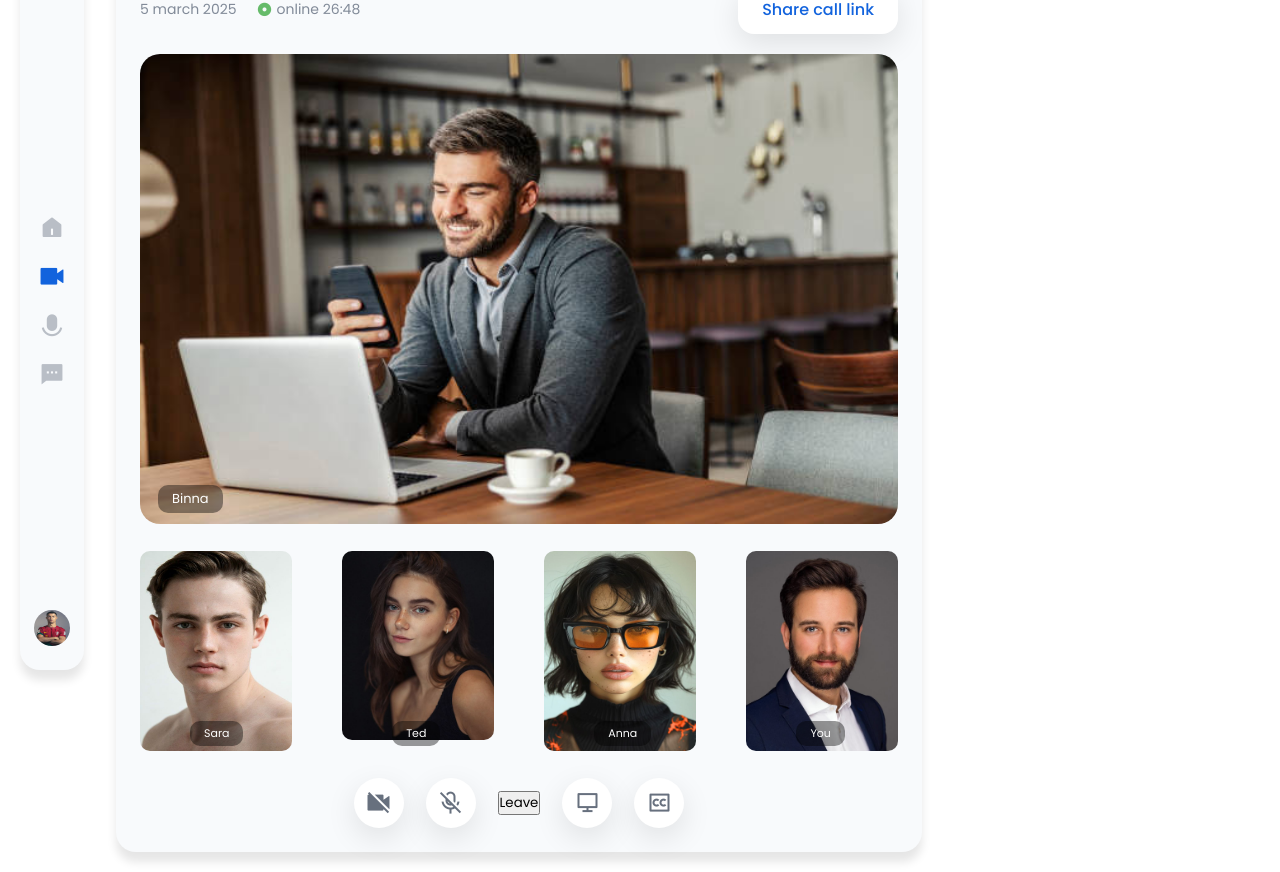
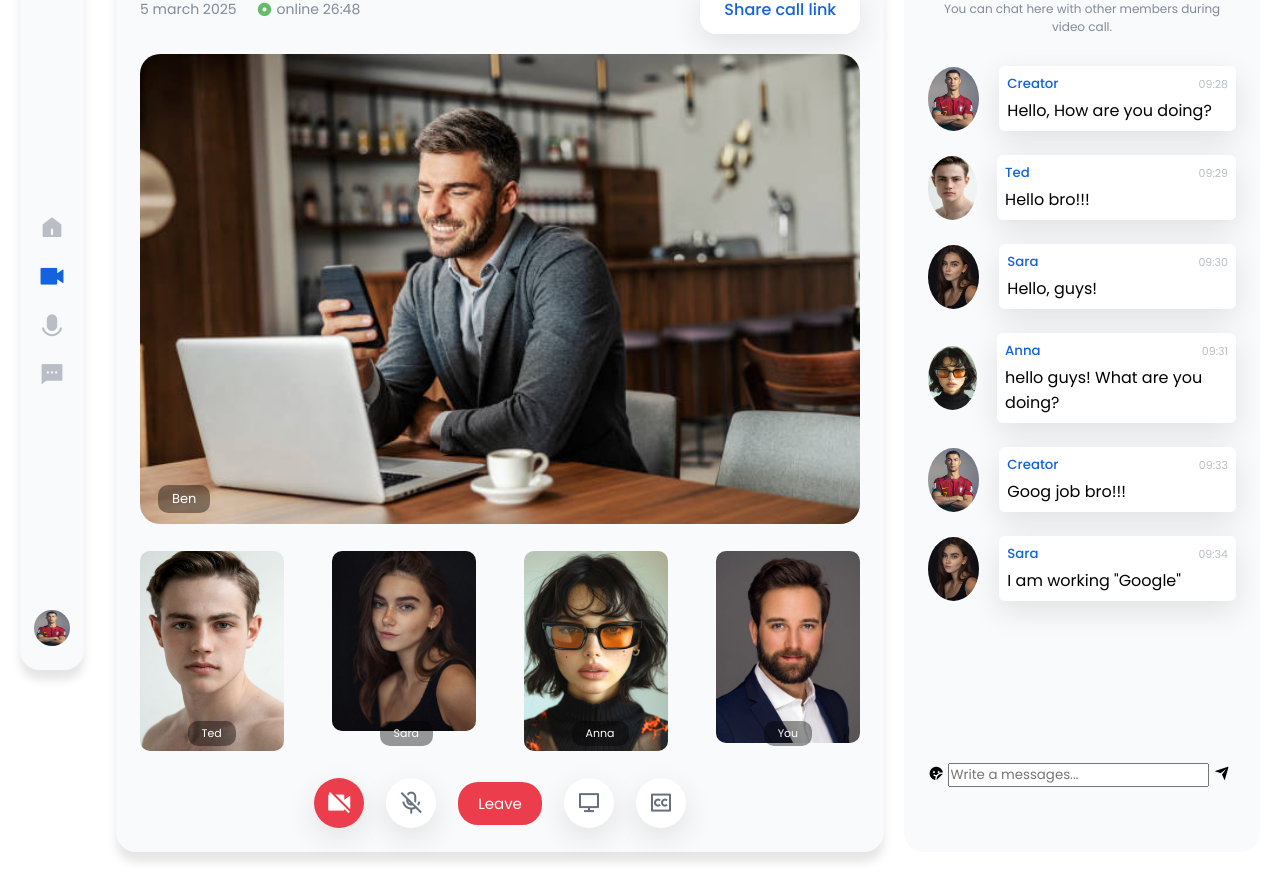
Before and after one commit to creator-cpu/video-programm, a plain HTML site: page index.html in a window 1280 px wide. Shown: the part 94-966 px from the top of the page. Drawn offline with nearby package versions, Linux system fonts and the light colour scheme.

Commit message:
O‘zgarish qo‘shildi

```diff
--- a/index.html
+++ b/index.html
@@ -47,16 +47,16 @@
         <div class="call">
             <div class="host">
                 <img src="assets/host.jpg">
-                <div class="tag">Binna</div>
+                <div class="tag">Ben</div>
             </div>
             <div class="clients">
                 <div class="item">
                     <img src="assets/s1.jfif">
-                    <div class="tag">Sara</div>
+                    <div class="tag">Ted</div>
                 </div>
                 <div class="item">
                     <img src="assets/s2.jfif">
-                    <div class="tag">Ted</div>
+                    <div class="tag">Sara</div>
                 </div>
                 <div class="item">
                     <img src="assets/s3.jfif">
@@ -78,7 +78,77 @@
         </div>
     </div>
 
-    <aside class="right-section"></aside>
+    <aside class="right-section">
+        <h3>Messages</h3>
+        <p>You can chat here with other members during video call.</p>
+        <div class="messages">
+            <div class="item">
+                <img src="assets/ranaldo.jfif">
+                <div class="text">
+                    <div class="info">
+                        <h5>Creator</h5>
+                        <p>09:28</p>
+                    </div>
+                    <p>Hello, How are you doing?</p>
+                </div>
+            </div>
+            <div class="item">
+                <img src="assets/s1.jfif">
+                <div class="text">
+                    <div class="info">
+                        <h5>Ted</h5>
+                        <p>09:29</p>
+                    </div>
+                    <p>Hello bro!!!</p>
+                </div>
+            </div>
+            <div class="item">
+                <img src="assets/s2.jfif">
+                <div class="text">
+                    <div class="info">
+                        <h5>Sara</h5>
+                        <p>09:30</p>
+                    </div>
+                    <p>Hello, guys!</p>
+                </div>
+            </div>
+            <div class="item">
+                <img src="assets/s3.jfif">
+                <div class="text">
+                    <div class="info">
+                        <h5>Anna</h5>
+                        <p>09:31</p>
+                    </div>
+                    <p>hello guys! What are you doing?</p>
+                </div>
+            </div>
+            <div class="item">
+                <img src="assets/ranaldo.jfif">
+                <div class="text">
+                    <div class="info">
+                        <h5>Creator</h5>
+                        <p>09:33</p>
+                    </div>
+                    <p>Goog job bro!!!</p>
+                </div>
+            </div>
+            <div class="item">
+                <img src="assets/s2.jfif">
+                <div class="text">
+                    <div class="info">
+                        <h5>Sara</h5>
+                        <p>09:34</p>
+                    </div>
+                    <p>I am working  "Google"</p>
+                </div>
+            </div>
+        </div>
+        <div class="send">
+            <i class="ri-emoji-sticker-fill stickerIcon"></i>
+            <input type="text" placeholder="Write a messages...">
+            <i class="ri-send-plane-fill sendIcon"></i>
+        </div>
+    </aside>
 
 
 
--- a/style.css
+++ b/style.css
@@ -169,5 +169,79 @@ body{
     padding: 12px 13px;
     cursor: pointer;
     box-shadow: 0 10px 30px rgba(0, 0, 0, 0.1);
+}
+.main .controls button{
+    font-size: 15px;
+    border: none;
+    background: #eb3d4b;
+    color: #fff;
+    padding: 10px 20px;
+    border-radius: 20px;
+    cursor: pointer;
+    transition: all 0.3s ease;
+}
+.main .controls i.red{
+    color: #fff;
+    background: #eb3d4b;
+    transition: all 0.3s ease;
+}
+.main .controls button:hover, .main .controls i.red:hover{
+    background: #ec0918;
+}
+.right-section{
+    width: 30%;
+    background: #f8fafc;
+    border-radius: 20px;
+    padding: 24px;
+    box-shadow: 0 10px 10px rbga(0, 0, 0, 0.1);
+}
+.right-section > h3{
+    font-size: 20px;
+    text-align: center;
+    margin-bottom: 20px;
+}
+.right-section > p{
+    font-size: 12px;
+    text-align: center;
+    color: #818a98;
+}
+.right-section .messages{
+    margin: 30px 0 10px;
+    display: flex;
+    flex-direction: column;
+    gap: 24px;
+    height: 78%;
+}
+.right-section .messages .item{
+    display: flex;
+    align-items: center;
+    gap: 20px;
+}
+.right-section .messages .item .info{
+    display: flex;
+    align-items: center;
+    justify-content: space-between;
+    margin-bottom: 4px;
+}
+.right-section .messages .item .info h5{
+    color: #1263dd;
+    font-weight: 500;
+    cursor: pointer;
+}
+.right-section .messages .item .info p{
+    color: #b9bec6;
+    font-size: 11px;
+}
+.right-section .messages .item img{
+    width: 64px;
+    height: 64px;
+    border-radius: 50%;
+}
+.right-section .messages .item .text{
+    width: 100%;
+    background: #fff;
+    padding: 8px;
+    border-radius: 6px;
+    box-shadow: 0 10px 30px rgba(0, 0, 0, 0.1);
 
 }
```
